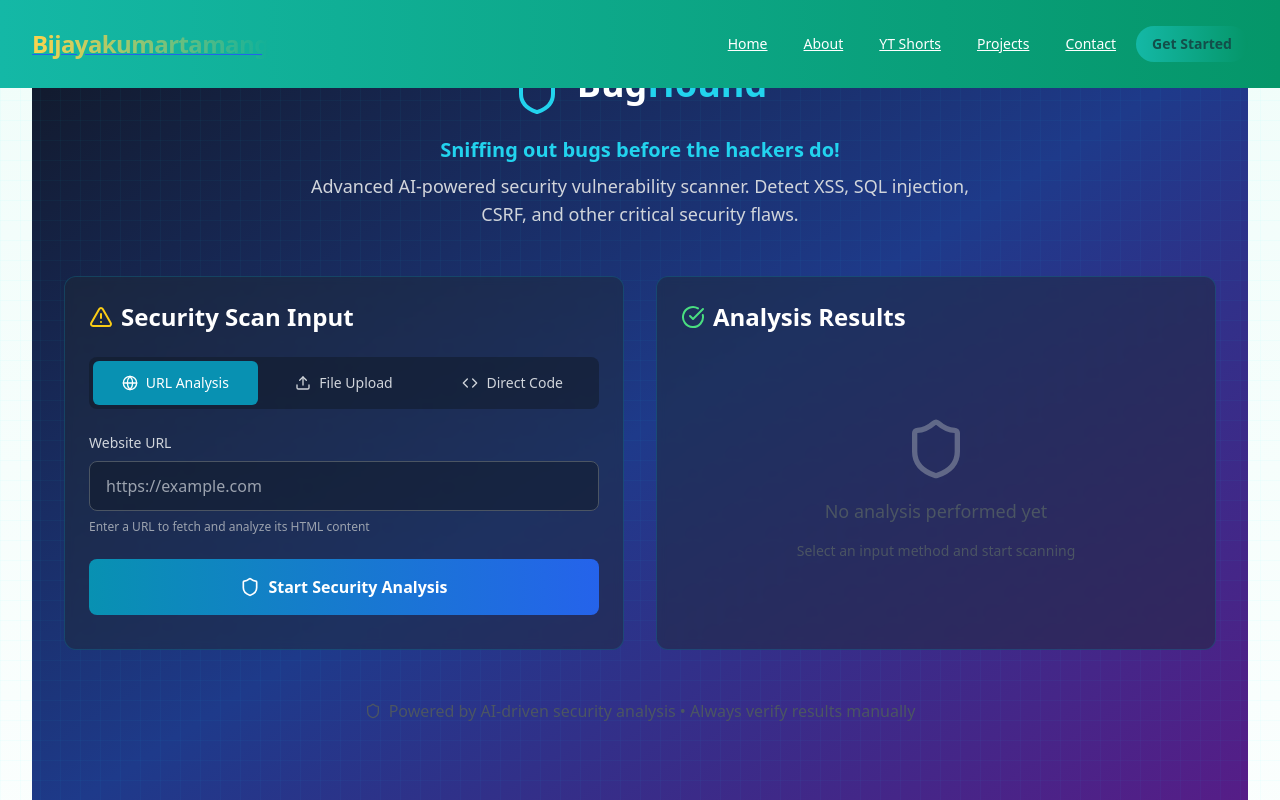
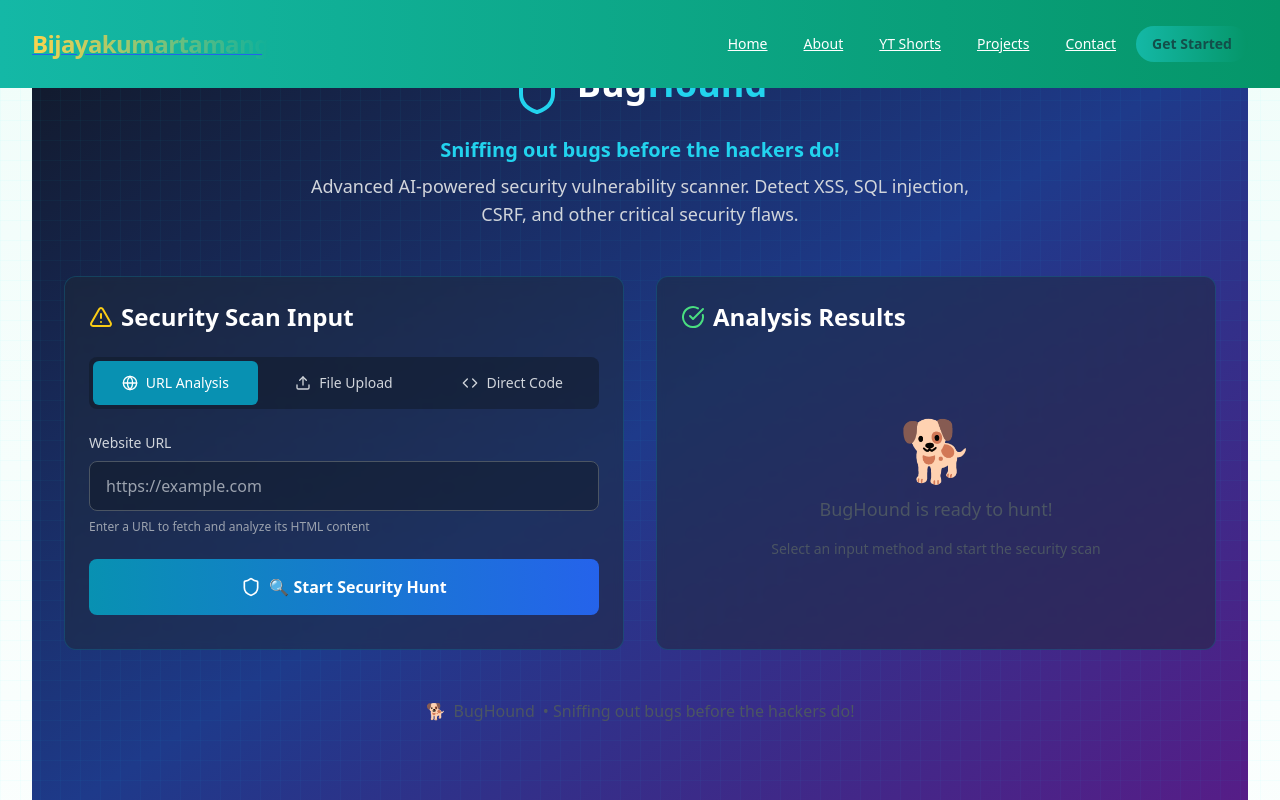
Before and after one commit to beejaytmg/hackthon, a Next.js app: page /analyze in a window 1280 px wide. Shown: the top 800 px of the page. Built offline with nearby package versions, Linux system fonts and the light colour scheme; no server answers.

Commit message:
first commit

```diff
--- a/app/analyze/page.js
+++ b/app/analyze/page.js
@@ -16,7 +16,7 @@ export default function SecurityAnalyzer() {
   const [code, setCode] = useState('');
   const [file, setFile] = useState(null);
 
-  const API_BASE = process.env.NEXT_PUBLIC_API_URL || 'https://portbijay.pythonanywhere.com';
+  const API_BASE = process.env.NEXT_PUBLIC_API_URL || 'https://portbijay.pythonanywhere.com/';
   const { refreshAccessToken } = useAuth();
 
   const analyzeCode = async () => {
@@ -261,13 +261,13 @@ export default function SecurityAnalyzer() {
                 >
                   {loading ? (
                     <>
-                      <Loader className="w-5 h-5 mr-2 animate-spin" />
-                      Scanning for Vulnerabilities...
+                      <div className="w-5 h-5 mr-3 border-2 border-white/20 border-t-white rounded-full animate-spin"></div>
+                      🐕 BugHound Scanning...
                     </>
                   ) : (
                     <>
                       <Shield className="w-5 h-5 mr-2" />
-                      Start Security Analysis
+                      🔍 Start Security Hunt
                     </>
                   )}
                 </button>
@@ -304,17 +304,28 @@ export default function SecurityAnalyzer() {
 
               {!result && !loading && (
                 <div className="flex flex-col items-center justify-center h-64 text-gray-400">
-                  <Shield className="w-16 h-16 mb-4 opacity-50" />
-                  <p className="text-lg">No analysis performed yet</p>
-                  <p className="text-sm">Select an input method and start scanning</p>
+                  <div className="text-6xl mb-4">🐕</div>
+                  <p className="text-lg">BugHound is ready to hunt!</p>
+                  <p className="text-sm">Select an input method and start the security scan</p>
                 </div>
               )}
 
               {loading && (
                 <div className="flex flex-col items-center justify-center h-64">
-                  <Loader className="w-12 h-12 text-cyan-400 animate-spin mb-4" />
-                  <p className="text-lg text-white">Analyzing code security...</p>
-                  <p className="text-sm text-gray-400">This may take a few moments</p>
+                  <div className="relative mb-6">
+                    <div className="w-16 h-16 border-4 border-cyan-400/20 border-t-cyan-400 rounded-full animate-spin"></div>
+                    <Shield className="w-8 h-8 text-cyan-400 absolute top-4 left-4" />
+                  </div>
+                  <div className="text-center space-y-2">
+                    <p className="text-lg text-white font-semibold">🐕 BugHound is sniffing...</p>
+                    <p className="text-sm text-gray-400">Deep scanning for security vulnerabilities</p>
+                    <div className="flex items-center justify-center space-x-1 mt-4">
+                      <div className="w-2 h-2 bg-cyan-400 rounded-full animate-bounce"></div>
+                      <div className="w-2 h-2 bg-cyan-400 rounded-full animate-bounce" style={{animationDelay: '0.1s'}}></div>
+                      <div className="w-2 h-2 bg-cyan-400 rounded-full animate-bounce" style={{animationDelay: '0.2s'}}></div>
+                    </div>
+                    <p className="text-xs text-gray-500 mt-4">This may take 30-120 seconds for complex analysis</p>
+                  </div>
                 </div>
               )}
 
@@ -360,8 +371,7 @@ export default function SecurityAnalyzer() {
         {/* Footer */}
         <div className="text-center mt-12 text-gray-400">
           <p className="flex items-center justify-center">
-            <Shield className="w-4 h-4 mr-2" />
-            Powered by AI-driven security analysis • Always verify results manually
+            🐕 <span className="mx-2">BugHound</span> • Sniffing out bugs before the hackers do!
           </p>
         </div>
       </div>
```
